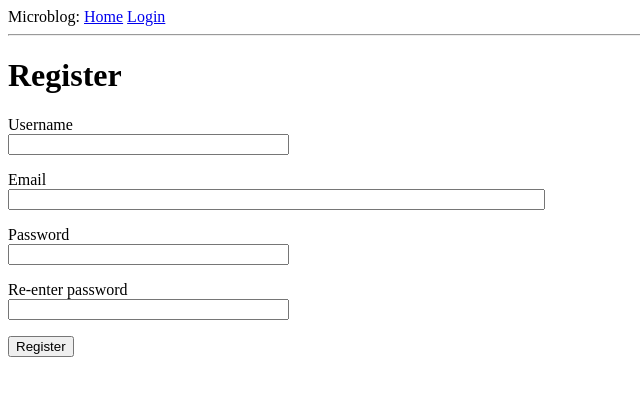
After one commit to bobb3666/microblog_again, a Flask app: page /register in a window 1280 px wide. The commit adds this page. Shown: the top 396 px of the page, without its empty margins (0-640 px from the left). Run offline with Flask 2, Linux system fonts and the light colour scheme.

Commit message:
Users can login and register

```diff
--- a/app/__init__.py
+++ b/app/__init__.py
@@ -2,10 +2,13 @@ from flask import Flask
 from config import Config
 from flask_sqlalchemy import SQLAlchemy
 from flask_migrate import Migrate
+from flask_login import LoginManager
 
 app = Flask(__name__)
 app.config.from_object(Config)
 db = SQLAlchemy(app)
 migrate = Migrate(app, db)
+login = LoginManager(app)
+login.login_view = 'login'
 
 from app import routes, models
--- a/app/forms.py
+++ b/app/forms.py
@@ -1,9 +1,28 @@
 from flask_wtf import FlaskForm
 from wtforms import StringField, PasswordField, BooleanField, SubmitField
-from wtforms.validators import DataRequired
+from wtforms.validators import ValidationError, DataRequired, Email, EqualTo
+from app.models import User
 
 class LoginForm(FlaskForm):
     username = StringField('Username', validators=[DataRequired()])
     password = PasswordField('Password', validators=[DataRequired()])
     remember_me = BooleanField('Remember Me')
     submit = SubmitField('Sign In')
+
+class RegistrationForm(FlaskForm):
+    username = StringField('Username', validators=[DataRequired()])
+    email = StringField('Email', validators=[DataRequired(), Email()])
+    password = PasswordField('Password', validators=[DataRequired()])
+    password2 = PasswordField(
+        'Re-enter password', validators=[DataRequired(), EqualTo('password')])
+    submit = SubmitField('Register')
+
+    def validate_username(self, username):
+        user = User.query.filter_by(username=username.data).first()
+        if user  is not None:
+            raise ValidationError('Please use a different username')
+
+    def validate_email(self, email):
+        user = User.query.filter_by(email=email.data).first()
+        if user is not None:
+            raise ValidationError('Please choose a different email address')
--- a/app/routes.py
+++ b/app/routes.py
@@ -1,13 +1,20 @@
 from flask import render_template, flash, redirect, url_for
 from app import app
-from app.forms import LoginForm
+from app.forms import LoginForm, RegistrationForm
+from flask_login import current_user, login_user, logout_user, login_required
+from app.models import User
+from flask import request
+from werkzeug.urls import url_parse
+from app import db
+
 
 @app.route('/')
 @app.route('/index')
+@login_required
 
 
 def index():
-    user = {'username': 'Miguel'}
+
     posts = [
         {
             'author': {'username': 'John'},
@@ -18,15 +25,41 @@ def index():
             'body': 'The Avengers movies can suck my cunt!'
         }
     ]
-    return render_template('index.html', title='Home', user=user, posts=posts)
+    return render_template('index.html', title='Home', posts=posts)
 
 
 @app.route('/login', methods=['GET', 'POST'])
 def login():
+    if current_user.is_authenticated:
+        return redirect(url_for('index'))
     form = LoginForm()
     if form.validate_on_submit():
-        flash('Login requested for user: {}, remember_me = {}'.format(
-            form.username.data, form.remember_me.data
-        ))
+        user = User.query.filter_by(username=form.username.data).first()
+        if user is None or not user.check_password(form.password.data):
+            flash('Invalid username or password')
+            return redirect(url_for('login'))
+        login_user(user, remember=form.remember_me.data)
+        next_page = request.args.get('next')
+        if not next_page or url_parse(next_page).netloc != '':
+            next_page = url_for('index')
+        return redirect(next_page)
+    return render_template('login.html', title='Sign In', form=form)
+
+@app.route('/logout')
+def logout():
+    logout_user()
+    return redirect(url_for('index'))
+
+@app.route('/register', methods=['GET', 'POST'])
+def register():
+    if current_user.is_authenticated:
         return redirect(url_for('index'))
-    return render_template('login.html', title='Sign In', form=form)
+    form = RegistrationForm()
+    if form.validate_on_submit():
+        user = User(username=form.username.data, email=form.email.data)
+        user.set_password(form.password.data)
+        db.session.add(user)
+        db.session.commit()
+        flash('Congratulations, you are now a registered user!')
+        return redirect(url_for('login'))
+    return render_template('register.html', title='Register', form=form)
--- a/app/templates/base.html
+++ b/app/templates/base.html
@@ -10,7 +10,11 @@
     <body>
         <div>Microblog:
             <a href="{{ url_for('index') }}">Home</a>
+            {% if current_user.is_anonymous %}
             <a href="{{ url_for('login') }}">Login</a>
+            {% else %}
+            <a href="{{ url_for('logout') }}">Logout</a>
+            {% endif %}
         </div>
         <hr>
         {% with messages = get_flashed_messages() %}
--- a/app/templates/login.html
+++ b/app/templates/login.html
@@ -21,4 +21,6 @@
         <p>{{ form.remember_me() }} {{ form.remember_me.label }}</p>
         <p>{{ form.submit() }}</p>
     </form>
+
+    <p>New user? <a href="{{ url_for('register') }}">Click to register!</a></p>
 {% endblock %}
--- /dev/null
+++ b/app/templates/register.html
@@ -0,0 +1,37 @@
+{% extends "base.html" %}
+
+{% block content %}
+    <h1>Register</h1>
+    <form action="" method="post">
+        {{ form.hidden_tag() }}
+        <p>
+            {{ form.username.label }}<br>
+            {{ form.username(size=32) }}<br>
+            {% for error in form.username.errors %}
+            <span style="color: red;">[{{ error }}]</span>
+            {% endfor %}
+        </p>
+        <p>
+            {{ form.email.label }}<br>
+            {{ form.email(size=64) }}<br>
+            {% for error in form.email.errors %}
+            <span style="color: red;">[{{ error }}]</span>
+            {% endfor %}
+        </p>
+        <p>
+            {{ form.password.label }}<br>
+            {{ form.password(size=32) }}<br>
+            {% for error in form.password.errors %}
+            <span style="color: red;">[{{ error }}]</span>
+            {% endfor %}
+        </p>
+        <p>
+            {{ form.password2.label }}<br>
+            {{ form.password2(size=32) }}<br>
+            {% for error in form.password2.errors %}
+            <span style="color: red;">[{{ error }}]</span>
+            {% endfor %}
+        </p>
+        <p>{{ form.submit() }}</p>
+    </form>
+{% endblock %}
```
Also changed, not shown: app/models.py (+14 -1 lines), app/templates/index.html (+6 -6 lines), app.db.
